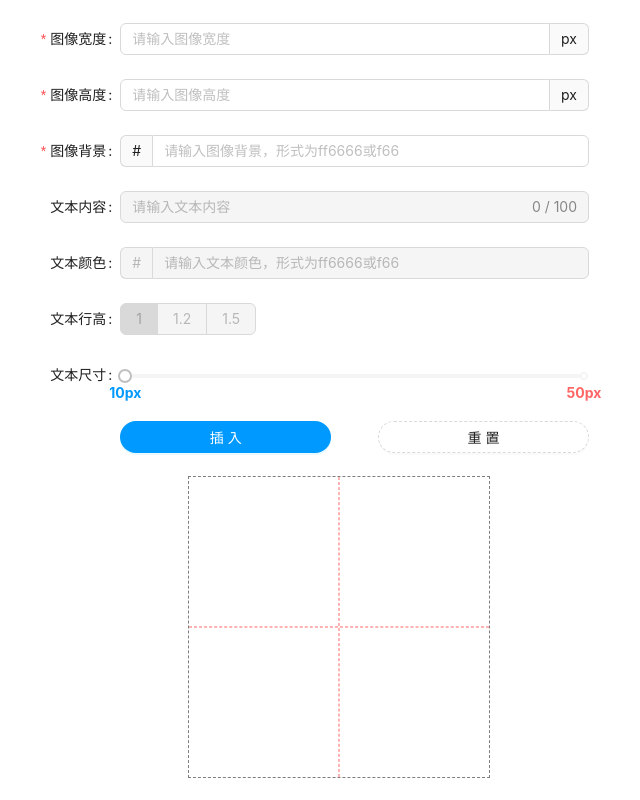
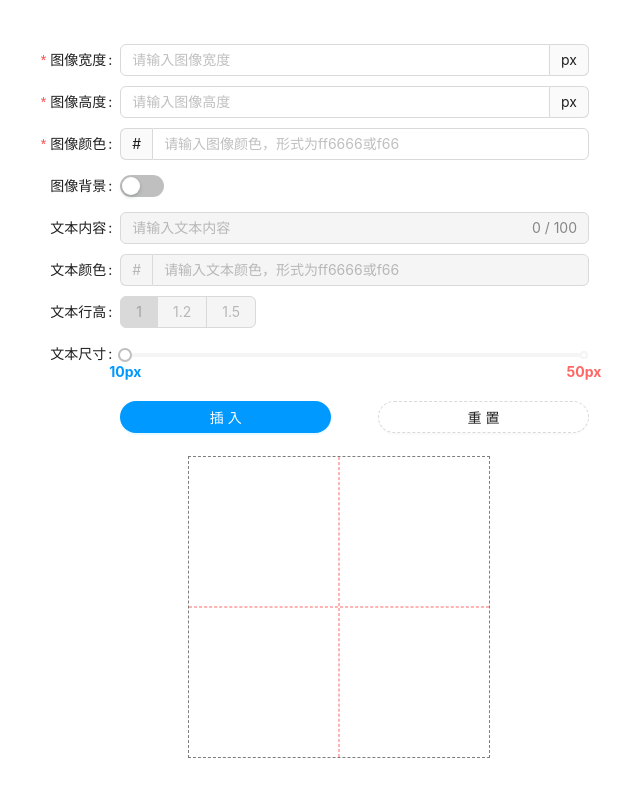
Before and after one commit to JowayYoung/figma-placeimg, a React (Vite) app in the folder packages/ui/: page / in a window 1280 px wide. Shown: the whole page, without its empty margins (301-941 px from the left). Built offline with nearby package versions, Linux system fonts and the light colour scheme.

Commit message:
增加图像背景

```diff
--- a/packages/ui/src/index.scss
+++ b/packages/ui/src/index.scss
@@ -4,8 +4,10 @@
 	}
 	&-form {
 		width: 750px;
+		&-item {
+			margin-bottom: 10px;
+		}
 		&-handler {
-			margin-top: -15px;
 			.ant-form-item-control-input-content {
 				display: flex;
 				justify-content: space-between;
@@ -19,8 +21,12 @@
 		width: 300px;
 		height: 300px;
 		outline: 1px dashed rgba(#000, .5);
+		&::before,
+		&::after {
+			position: absolute;
+			content: "";
+		}
 		&::before {
-			position: absolute;
 			left: 0;
 			top: 50%;
 			border-top: 1px dashed #f66;
@@ -29,12 +35,10 @@
 			transform: translateY(-50%);
 		}
 		&::after {
-			position: absolute;
 			left: 50%;
 			top: 0;
 			border-left: 1px dashed #f66;
 			height: 100%;
-			content: "";
 			transform: translateX(-50%);
 		}
 		&-cover {
--- a/packages/ui/src/index.tsx
+++ b/packages/ui/src/index.tsx
@@ -1,5 +1,5 @@
 import React, { useEffect, useState } from "react";
-import { Button, Form, Input, Radio, Slider } from "antd";
+import { Button, Form, Input, Radio, Slider, Switch } from "antd";
 import { type SliderMarks } from "antd/es/slider";
 
 import "./assets/css/reset.css";
@@ -9,6 +9,7 @@ import { DownloadImg } from "./utils/setting";
 
 interface FormType {
 	bgColor: string
+	bgImage: boolean
 	color: string
 	content: string
 	fontSize: number
@@ -20,11 +21,13 @@ interface FormType {
 export default function App(): JSX.Element {
 	const [loading, setLoading] = useState<boolean>(false);
 	const [fontSizeRange, setFontSizeRange] = useState<number[]>([10, 50]);
+	const [editImgColor, setEditImgColor] = useState<boolean>(true);
 	const [editText, setEditText] = useState<boolean>(false);
 	const [editTextSize, setEditTextSize] = useState<boolean>(false);
 	const [form] = Form.useForm();
 	const initForm: FormType = {
 		bgColor: "",
+		bgImage: false,
 		color: "",
 		content: "",
 		fontSize: fontSizeRange[0],
@@ -49,14 +52,16 @@ export default function App(): JSX.Element {
 			const max = _height > 50 ? 50 : _height < 10 ? 10 : _height;
 			setFontSizeRange([10, max]);
 		}
+		setEditImgColor(!allChange.bgImage);
 		setEditText(!!allChange.width && !!allChange.height);
 		setEditTextSize(+allChange.height >= 10);
 	};
 	const onSubmit = (form: FormType): void => {
 		setLoading(true);
-		const { bgColor, color, content, fontSize, height, lineHeight, width } = form;
+		const { bgColor, bgImage, color, content, fontSize, height, lineHeight, width } = form;
 		const opts = {
 			bgColor: `#${bgColor || "f66"}`,
+			bgImage,
 			color: `#${color || "fff"}`,
 			content,
 			fontSize,
@@ -102,6 +107,7 @@ export default function App(): JSX.Element {
 				onValuesChange={onChange}
 			>
 				<Form.Item
+					className="placeimg-form-item"
 					name="width"
 					label="图像宽度"
 					rules={[{ message: "图像宽度由正整数组成", pattern: /^[1-9]\d*$/, required: true }]}
@@ -113,6 +119,7 @@ export default function App(): JSX.Element {
 					/>
 				</Form.Item>
 				<Form.Item
+					className="placeimg-form-item"
 					name="height"
 					label="图像高度"
 					rules={[{ message: "图像高度由正整数组成", pattern: /^[1-9]\d*$/, required: true }]}
@@ -124,17 +131,28 @@ export default function App(): JSX.Element {
 					/>
 				</Form.Item>
 				<Form.Item
+					className="placeimg-form-item"
 					name="bgColor"
-					label="图像背景"
-					rules={[{ message: "图像背景由HEX组成", pattern: /(^[0-9A-F]{6}$)|(^[0-9A-F]{3}$)/i, required: true }]}
+					label="图像颜色"
+					rules={[{ message: "图像颜色由HEX组成", pattern: /(^[0-9A-F]{6}$)|(^[0-9A-F]{3}$)/i, required: true }]}
 				>
 					<Input
-						placeholder="请输入图像背景，形式为ff6666或f66"
+						placeholder="请输入图像颜色，形式为ff6666或f66"
 						addonBefore="#"
 						allowClear
+						disabled={!editImgColor}
 					/>
 				</Form.Item>
 				<Form.Item
+					className="placeimg-form-item"
+					name="bgImage"
+					label="图像背景"
+					valuePropName="checked"
+				>
+					<Switch />
+				</Form.Item>
+				<Form.Item
+					className="placeimg-form-item"
 					name="content"
 					label="文本内容"
 					rules={[{ message: "文本内容由1~100个字符组成", pattern: /^.{1,100}$/ }]}
@@ -149,6 +167,7 @@ export default function App(): JSX.Element {
 					/>
 				</Form.Item>
 				<Form.Item
+					className="placeimg-form-item"
 					name="color"
 					label="文本颜色"
 					rules={[{ message: "文本颜色由HEX组成", pattern: /(^[0-9A-F]{6}$)|(^[0-9A-F]{3}$)/i }]}
@@ -160,12 +179,12 @@ export default function App(): JSX.Element {
 						disabled={!editText}
 					/>
 				</Form.Item>
-				<Form.Item name="lineHeight" label="文本行高">
+				<Form.Item className="placeimg-form-item" name="lineHeight" label="文本行高">
 					<Radio.Group disabled={!editText}>
 						{lineHeightsDom}
 					</Radio.Group>
 				</Form.Item>
-				<Form.Item name="fontSize" label="文本尺寸">
+				<Form.Item className="placeimg-form-item" name="fontSize" label="文本尺寸">
 					<Slider
 						min={fontSizeRange[0]}
 						max={fontSizeRange[1]}
```
